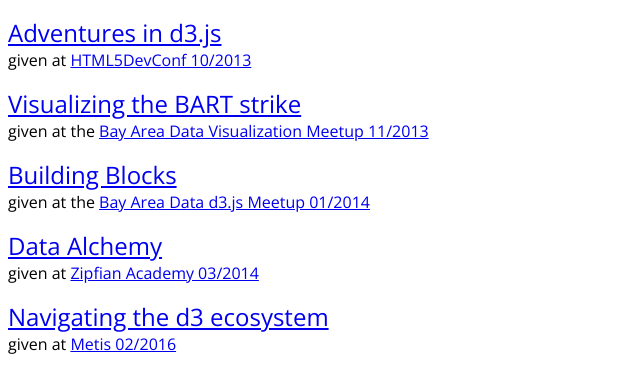
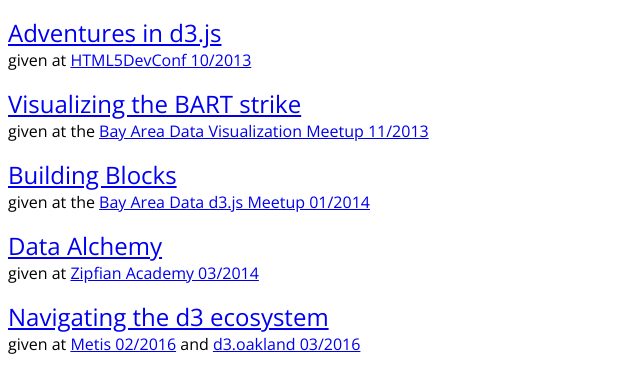
Before and after one commit to enjalot/talks, a plain HTML site: page index.html in a window 1280 px wide. Shown: the whole page, without its empty margins (0-640 px from the left). Drawn offline with nearby package versions, Linux system fonts and the light colour scheme.

Commit message:
add link to d3.oakland

```diff
--- a/index.html
+++ b/index.html
@@ -29,7 +29,7 @@
   </p>
   <p>
   <a style="font-size:24px" href="navd3eco">Navigating the d3 ecosystem</a><br>
-  given at <a href="http://www.meetup.com/Metis-San-Francisco-Data-Science/events/228403413/?utm_content=buffer46c12&utm_medium=social&utm_source=twitter.com&utm_campaign=buffer">Metis 02/2016</a>
+  given at <a href="http://www.meetup.com/Metis-San-Francisco-Data-Science/events/228403413/?utm_content=buffer46c12&utm_medium=social&utm_source=twitter.com&utm_campaign=buffer">Metis 02/2016</a> and <a href="http://www.meetup.com/Bay-Area-d3-User-Group/events/229290567/">d3.oakland 03/2016</a>
   </p>
 
 
```
